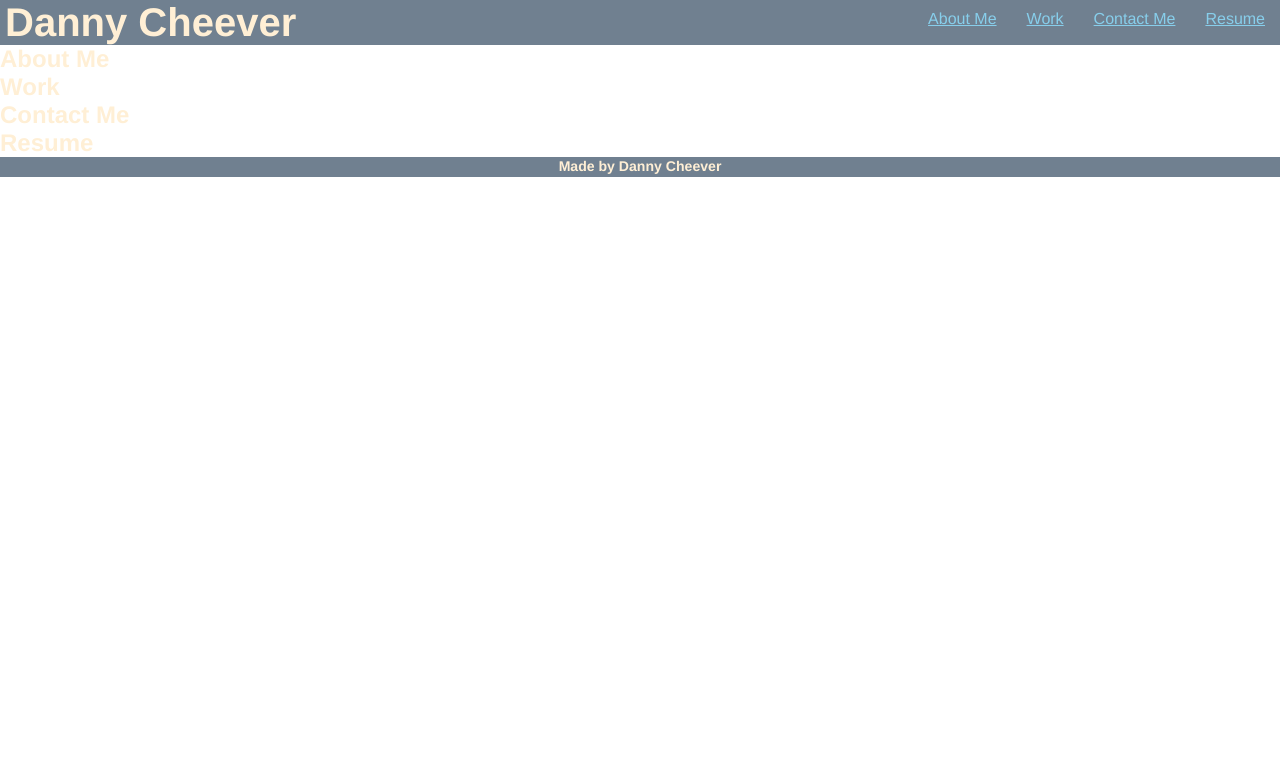
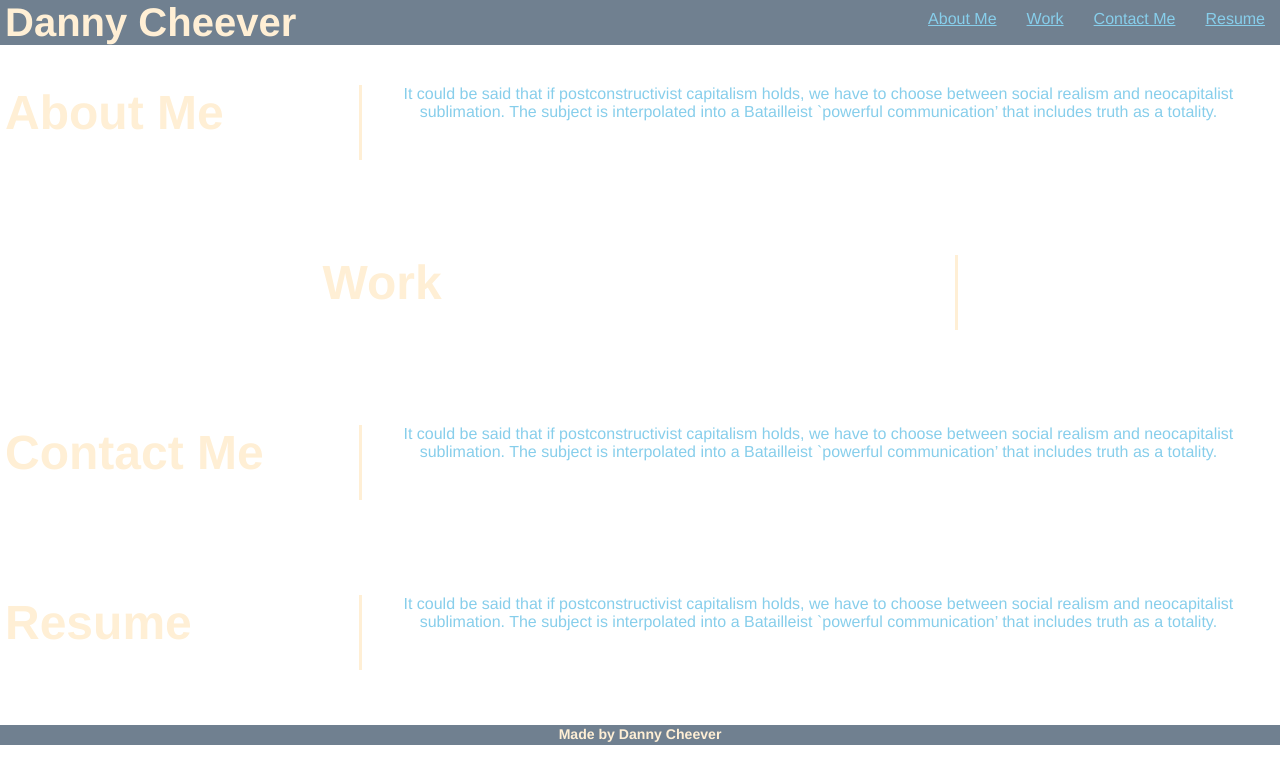
Before and after one commit to dcheever88/Portfolio, a plain HTML site: page index.html in a window 1280 px wide. Drawn offline with Linux system fonts and the light colour scheme.

Commit message:
stop for now

```diff
--- a/assets/styles.css
+++ b/assets/styles.css
@@ -57,3 +57,45 @@ footer h2 {
     font-size: 1.1vw;
 }
 /* end footer styles */
+
+/* hero style */
+.hero {
+    display: flex;
+    justify-content: left;
+    flex-wrap: wrap;
+}
+
+.hero h2 {
+    font-style: italic;
+    font-size: 50 px;
+}
+
+.hero p {
+    font-size: 20px;
+    color:skyblue;
+    display: flex;
+    justify-content: right;
+    flex-wrap: wrap;
+}
+
+.sections {
+    display: flex;
+    flex-direction: row;
+    padding: 40px 5px;
+}
+.sections h2 {
+    font-size: 48px;
+    border-right: 3px solid;
+    padding-bottom: 20px;
+    text-align: center;
+    margin: 0 auto 15px auto;
+    width: 50%;
+    display: flex
+}
+
+.sections p {
+    color: skyblue;
+    text-align: center;
+    justify-content: right;
+    display: flex;
+}
--- a/index.html
+++ b/index.html
@@ -15,43 +15,54 @@
             <nav>
                 <ul>
                     <li>
-                        <a href="example-one">About Me</a>
+                        <a href="#About-Me">About Me</a>
                     </li>
                     <li>
-                        <a href="example-two">Work</a>
+                        <a href="#Work">Work</a>
                     </li>
                     <li>
-                        <a href="example-three">Contact Me</a>
+                        <a href="#Contact-Me">Contact Me</a>
                     </li>
                     <li>
-                        <a href="example-four">Resume</a>
+                        <a href="#Resume">Resume</a>
                     </li>
                 </ul>
             </nav>
         </header>
 
-        <section id="example-one">
-            <h2>
-                About Me
-            </h2>
+        <!-- hero -->
+        <section id="About-Me" class="sections">
+                <h2>
+                    About Me
+                </h2>
+            <p>
+                It could be said that if postconstructivist capitalism holds, we have to choose between social realism and neocapitalist sublimation. The subject is interpolated into a Batailleist `powerful communication’ that includes truth as a totality.
+            </p>
         </section>
 
-        <section id="example-two">
+        <section id="Work" class="sections">
             <h2>
                 Work
             </h2>
         </section>
 
-        <section id="example-three">
+        <section id="Contact-Me" class="sections">
             <h2>
                 Contact Me
             </h2>
+                <p>
+                    It could be said that if postconstructivist capitalism holds, we have to choose between social realism and neocapitalist sublimation. The subject is interpolated into a Batailleist `powerful communication’ that includes truth as a totality.
+                </p>
         </section>
 
-        <section id="example-four">
+        <section id="Resume" class="sections">
             <h2>
                 Resume
             </h2>
+                <p>
+                    It could be said that if postconstructivist capitalism holds, we have to choose between social realism and neocapitalist sublimation. The subject is interpolated into a Batailleist `powerful communication’ that includes truth as a totality.
+                </p>
+            </div>
         </section>
 
         <!-- footer -->
```
